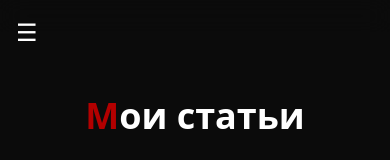
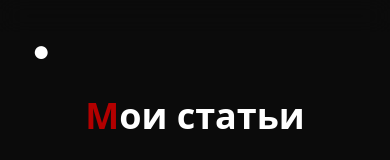
Before and after one commit to Zubokryl/psymaster.ru, a Next.js app: page /articles in a window 390 px wide. Shown: the top 160 px of the page. Built offline with nearby package versions, Linux system fonts and the light colour scheme.

Commit message:
Бургерное меню исправлено

```diff
--- a/app/components/Header.jsx
+++ b/app/components/Header.jsx
@@ -18,59 +18,63 @@ export default function Header() {
   return (
     <header className="fixed top-0 left-0 w-full bg-transparent backdrop-blur-md z-50 transition-all duration-300">
       <div className="container mx-auto flex justify-center p-4">
-        <nav className="flex-1 flex justify-center md:justify-center">
+        <nav className="flex-1 flex justify-center md:justify-center relative">
+          {/* Десктопное меню */}
           <ul className="hidden md:flex space-x-8 text-white font-medium">
-            {links.map((link) => {
-              const isActive = pathname === link.href;
-              return (
+            {links.map((link) => (
               <li key={link.name}>
                 <Link
                   href={link.href}
                   className={`transition-colors duration-300 ${
-                      isActive ? "text-accent" : "hover:text-accent"
+                    pathname === link.href ? "text-accent" : "hover:text-accent"
                   }`}
                 >
                   {link.name}
                 </Link>
               </li>
-              );
-            })}
+            ))}
           </ul>
 
-          {/* Мобильное меню */}
+          {/* Мобильный бургер — теперь просто точка */}
           <div className="md:hidden absolute left-4 top-4">
             <button
               onClick={() => setIsOpen(!isOpen)}
-              className="text-white text-2xl focus:outline-none"
+              className="text-white text-3xl focus:outline-none"
             >
-              {isOpen ? "✕" : "☰"}
+              <span
+                className={`transition-colors duration-300 ${
+                  isOpen ? "text-accent" : "text-white"
+                }`}
+              >
+                ●
+              </span>
             </button>
           </div>
-        </nav>
-      </div>
 
+          {/* Выпадающее меню */}
           {isOpen && (
-        <div className="md:hidden bg-dark-glass/50 text-white px-6 py-4 shadow-md absolute top-full left-0 w-full">
-          <ul className="flex flex-col space-y-3 text-left">
-            {links.map((link) => {
-              const isActive = pathname === link.href;
-              return (
+            <div className="md:hidden absolute top-16 left-4 z-40">
+              <div className="bg-black/50 backdrop-blur-md rounded-lg p-3 shadow-lg inline-block min-w-[150px] max-w-xs">
+                <ul className="flex flex-col space-y-2 text-white">
+                  {links.map((link) => (
                     <li key={link.name}>
                       <Link
                         href={link.href}
-                    className={`transition-colors duration-300 text-lg ${
-                      isActive ? "text-accent" : "hover:text-accent"
+                        className={`block text-base sm:text-sm transition-colors duration-300 ${
+                          pathname === link.href ? "text-accent" : "hover:text-accent"
                         }`}
                         onClick={() => setIsOpen(false)}
                       >
                         {link.name}
                       </Link>
                     </li>
-              );
-            })}
+                  ))}
                 </ul>
               </div>
+            </div>
           )}
+        </nav>
+      </div>
     </header>
   );
 }
```
Also changed, not shown: 1 other file (tests, documents, lock files or other folders). Lines whose indentation alone changed are shown as unchanged.
